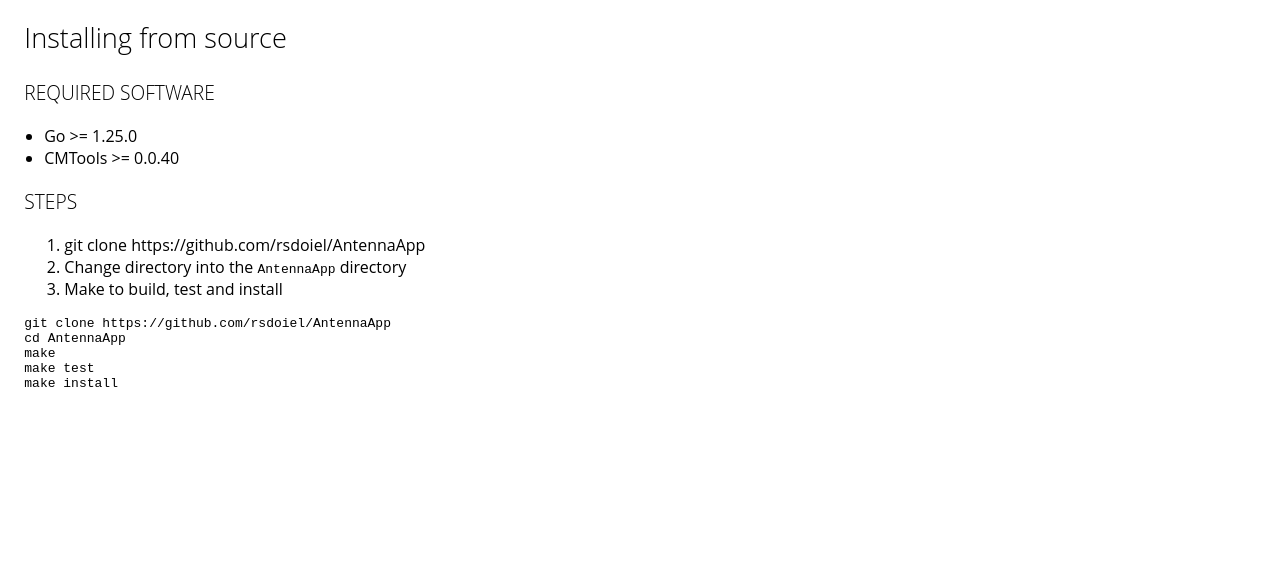
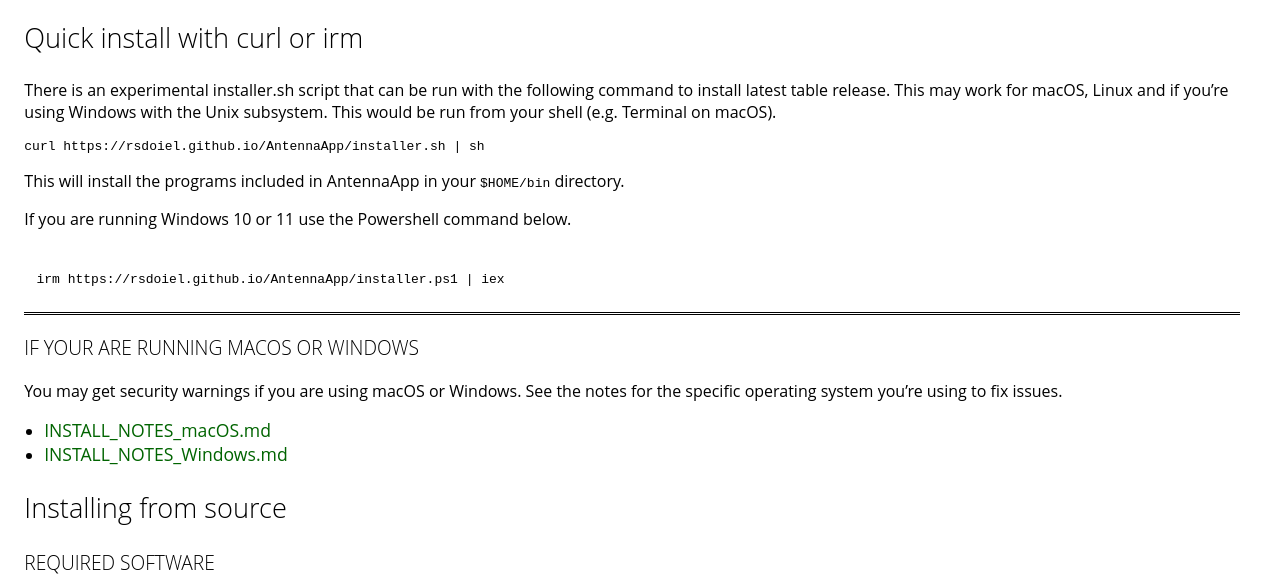
Before and after one commit to rsdoiel/antennaApp, a plain HTML site: page INSTALL.html in a window 1280 px wide. Shown: the part 217-800 px from the top of the page. Drawn offline with Linux system fonts and the light colour scheme; files that its build step writes are made by us from their sources; files whose address does not match are found by name.

Commit message:
initial publish

```diff
--- a/INSTALL.html
+++ b/INSTALL.html
@@ -29,32 +29,29 @@
 Skimmer project to create a turn key Antenna style website and curation
 tool that can run on common computers running Raspberry Pi OS, macOS and
 Windows.</p>
-<!--
-Quick install with curl or irm
-------------------------------
-
-There is an experimental installer.sh script that can be run with the following command to install latest table release. This may work for macOS, Linux and if you’re using Windows with the Unix subsystem. This would be run from your shell (e.g. Terminal on macOS).
-
-~~~shell
-curl https://rsdoiel.github.io/AntennaApp/installer.sh | sh
-~~~
-
-This will install the programs included in AntennaApp in your `$HOME/bin` directory.
-
-If you are running Windows 10 or 11 use the Powershell command below.
-
-~~~ps1
-irm https://rsdoiel.github.io/AntennaApp/installer.ps1 | iex
-~~~
-
-### If your are running macOS or Windows
-
-You may get security warnings if you are using macOS or Windows. See the notes for the specific operating system you're using to fix issues.
-
-- [INSTALL_NOTES_macOS.md](INSTALL_NOTES_macOS.md)
-- [INSTALL_NOTES_Windows.md](INSTALL_NOTES_Windows.md)
-
--->
+<h2 id="quick-install-with-curl-or-irm">Quick install with curl or
+irm</h2>
+<p>There is an experimental installer.sh script that can be run with the
+following command to install latest table release. This may work for
+macOS, Linux and if you’re using Windows with the Unix subsystem. This
+would be run from your shell (e.g. Terminal on macOS).</p>
+<pre class="shell"><code>curl https://rsdoiel.github.io/AntennaApp/installer.sh | sh</code></pre>
+<p>This will install the programs included in AntennaApp in your
+<code>$HOME/bin</code> directory.</p>
+<p>If you are running Windows 10 or 11 use the Powershell command
+below.</p>
+<div class="sourceCode" id="cb2"><pre
+class="sourceCode ps1"><code class="sourceCode powershell"><span id="cb2-1"><a href="#cb2-1" aria-hidden="true" tabindex="-1"></a><span class="fu">irm</span> https<span class="op">://</span>rsdoiel<span class="op">.</span><span class="fu">github</span><span class="op">.</span><span class="fu">io</span><span class="op">/</span>AntennaApp<span class="op">/</span>installer<span class="op">.</span><span class="fu">ps1</span> <span class="op">|</span> <span class="fu">iex</span></span></code></pre></div>
+<h3 id="if-your-are-running-macos-or-windows">If your are running macOS
+or Windows</h3>
+<p>You may get security warnings if you are using macOS or Windows. See
+the notes for the specific operating system you’re using to fix
+issues.</p>
+<ul>
+<li><a href="INSTALL_NOTES_macOS.html">INSTALL_NOTES_macOS.md</a></li>
+<li><a
+href="INSTALL_NOTES_Windows.html">INSTALL_NOTES_Windows.md</a></li>
+</ul>
 <h2 id="installing-from-source">Installing from source</h2>
 <h3 id="required-software">Required software</h3>
 <ul>
--- a/pagefind/pagefind-entry.json
+++ b/pagefind/pagefind-entry.json
@@ -1 +1 @@
-{"version":"1.3.0","languages":{"en-US":{"hash":"en-US_6f3d444e5d34e","wasm":"en-US","page_count":13}}}
+{"version":"1.3.0","languages":{"en-US":{"hash":"en-US_d4961b6354473","wasm":"en-US","page_count":13}}}
```
Also changed, not shown: 3 other files.
